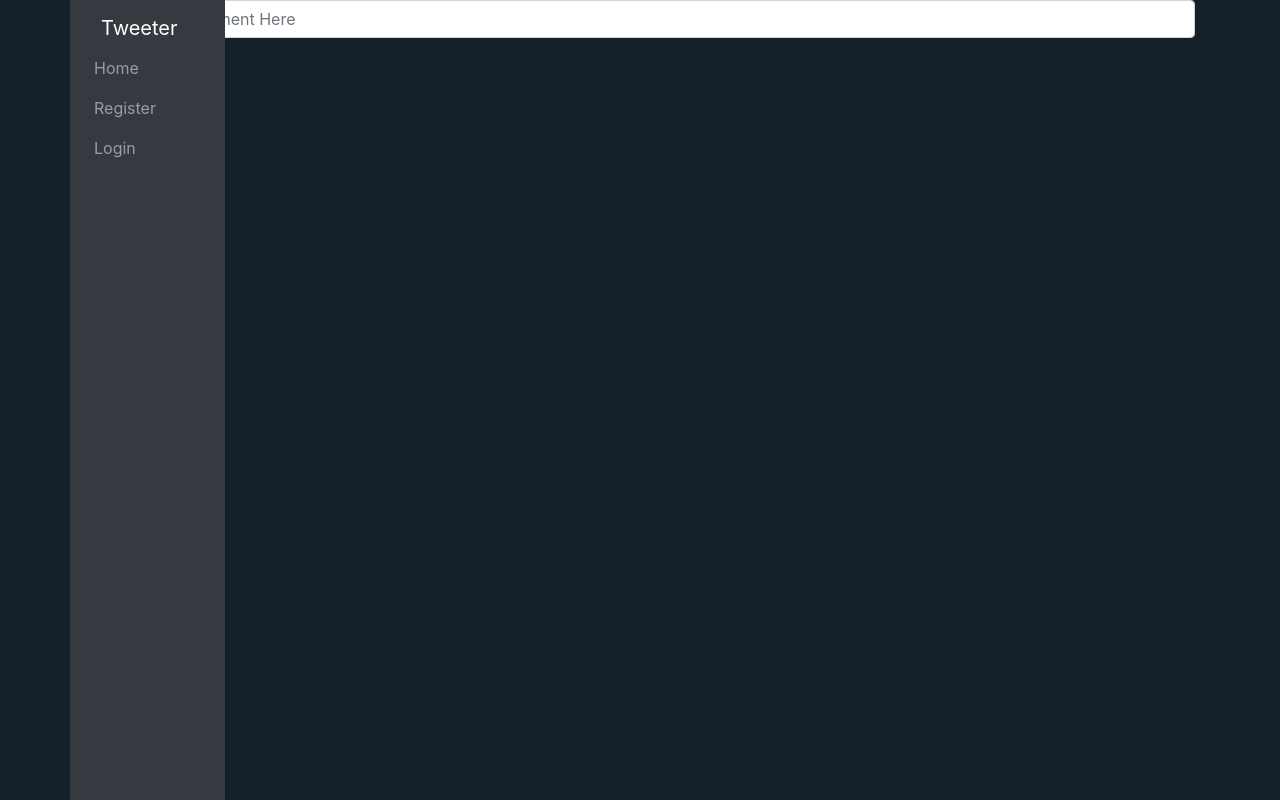
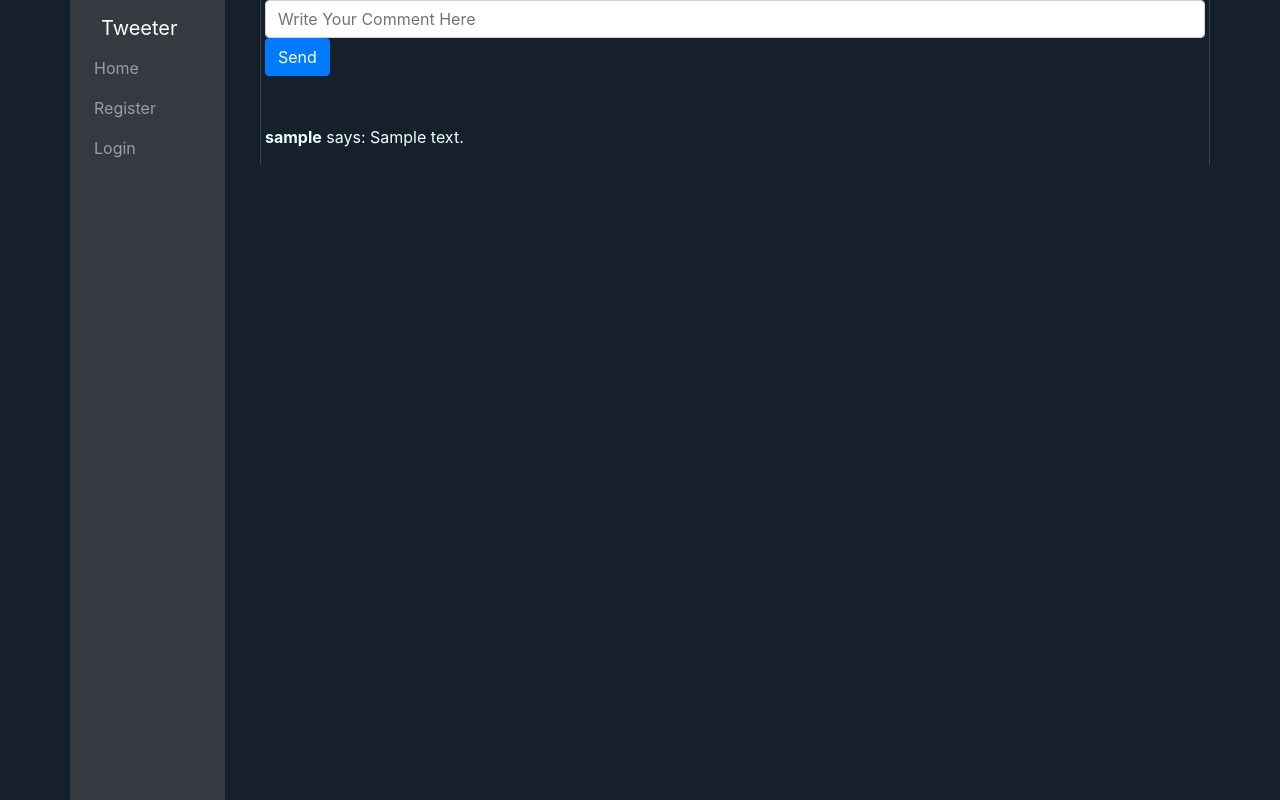
Before and after one commit to hamidrezarj/twitter_clone, a Django app: page /comment/1 in a window 1280 px wide. Run offline with Django 3.2, Linux system fonts and the light colour scheme; tables that the repository leaves empty hold one stand-in row (values such as "Sample post"); some libraries are stand-ins or nearby versions.

Commit message:
Update tweet_with_replies.html

```diff
--- a/tweets/templates/tweets/tweet_with_replies.html
+++ b/tweets/templates/tweets/tweet_with_replies.html
@@ -1,7 +1,7 @@
 {% extends 'base.html' %}
 
 {% block content %}
-    <div class="container">
+    <div class="container col-8 col-sm-8 col-md-9 col-lg-10 offset-4 offset-sm-4 offset-md-3 offset-lg-2 d-inline-block px-1 border-left border-right border-tweeter">
         <form action="{% url 'tweets:comment' post_id %}" method="post">
             {% csrf_token %}
             <input type="text" placeholder="Write Your Comment Here" name="content" class="form-control">
@@ -12,7 +12,7 @@
         <hr class="my-4">
         {% if tweet.comment_set %}
             {% for c in tweet.comment_set.all %}
-                <p><b>{{ c }}</b> says: {{ c.content }}</p>
+                <p class="text"><b>{{ c }}</b> says: {{ c.content }}</p>
             {% endfor %}
         {% endif %}
 
```
